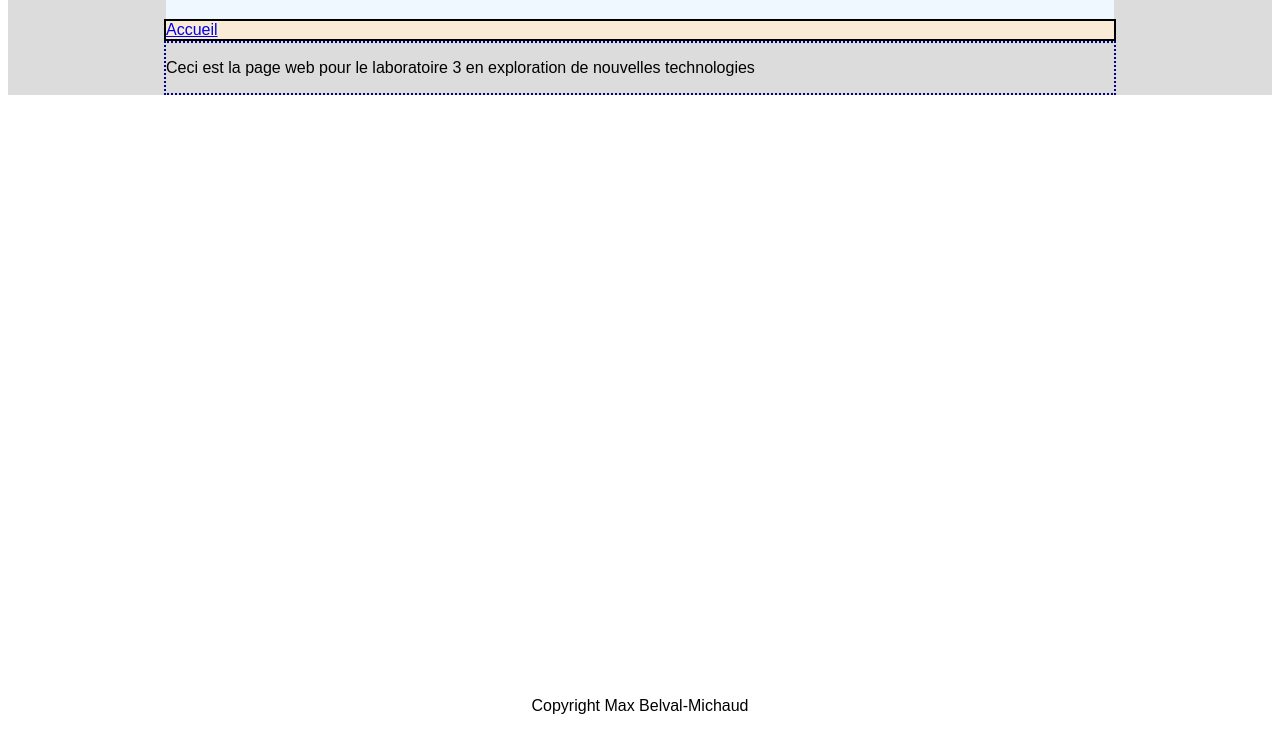
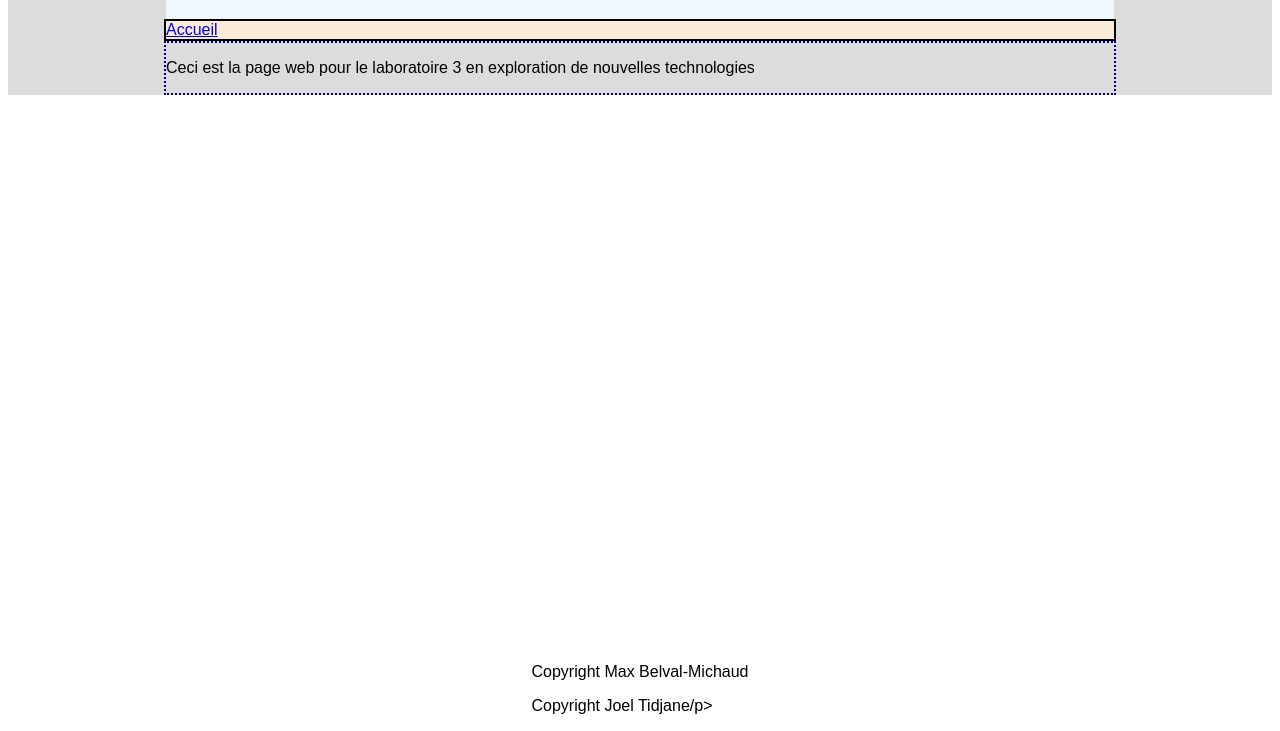
Before and after one commit to MaxThaUnicorn/Lab3---Exploration-de-nouvelles-technologies, a plain HTML site: page index.html in a window 1280 px wide. Shown: the part 69-800 px from the top of the page. Drawn offline with Linux system fonts and the light colour scheme.

Commit message:
Ajout de la fonctionnalité A

```diff
--- a/index.html
+++ b/index.html
@@ -22,6 +22,7 @@
 
         <footer>
             <p>Copyright Max Belval-Michaud</p>
+		<p>Copyright Joel Tidjane/p>
         </footer>
     </main>
 </body>
```
